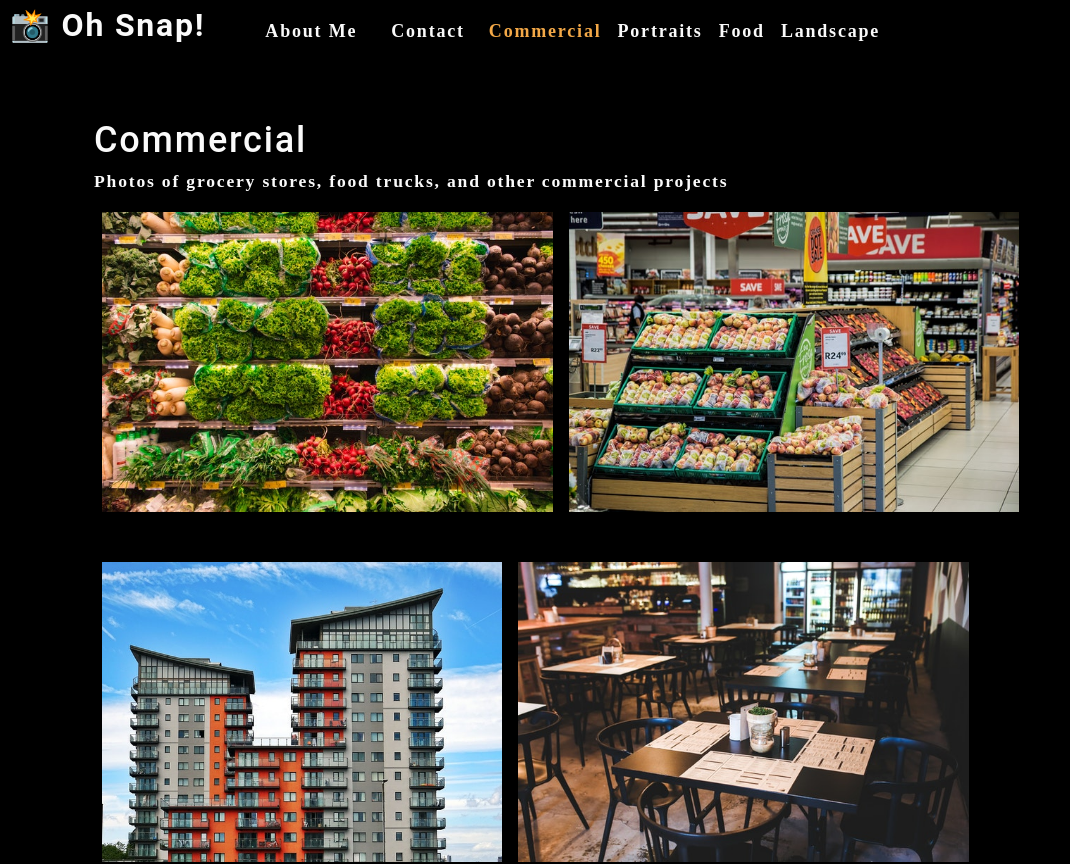
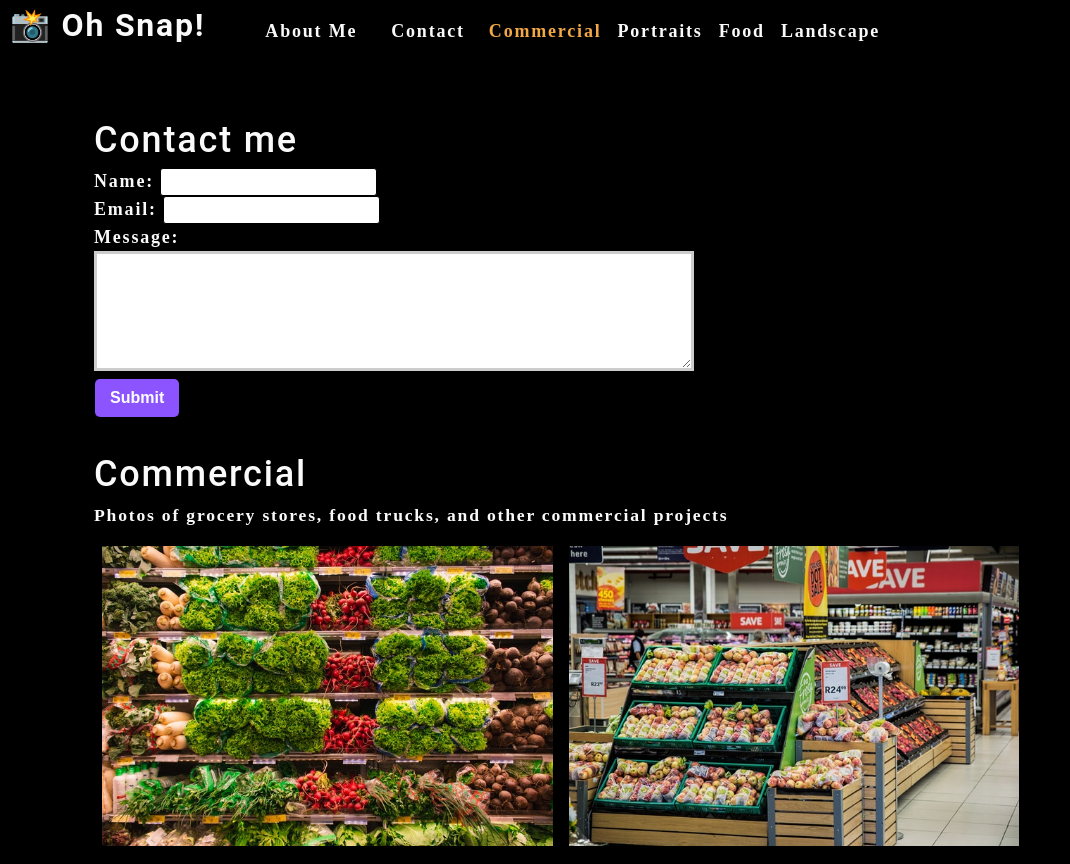
Before and after one commit to limichael97/photo-port, a React (Create React App) app: page / in a window 1280 px wide. Shown: the top 864 px of the page, without its empty margins (0-1070 px from the left). Built offline with nearby package versions, Linux system fonts and the light colour scheme.

Commit message:
control state of form

```diff
--- a/src/App.js
+++ b/src/App.js
@@ -2,6 +2,7 @@
 import About from './components/About';
 import Nav from './components/Nav';
 import Gallery from "./components/Gallery";
+import ContactForm from './components/Contact';
 
 
 function App() {
@@ -25,6 +26,7 @@
         currentCategory={currentCategory}
       ></Nav>
       <main>
+        <ContactForm></ContactForm>
         <Gallery currentCategory={currentCategory}></Gallery>
         <About></About>
       </main>
--- a/src/components/Contact/index.js
+++ b/src/components/Contact/index.js
@@ -1,28 +1,40 @@
-import React from "react";
+import React, { useState } from 'react';
 
 function ContactForm() {
+
+    const [formState, setFormState] = useState({name: '', email: '', message: ''});
+
+    const { name, email, message } = formState;
+
+    function handleChange(e) {
+        setFormState({...formState, [e.target.name]: e.target.value})
+    }
+
+    function handleSubmit(e) {
+        e.preventDefault();
+        console.log(formState)
+    }
 
     // JSX
     return (
         <section>
           <h1>Contact me</h1>
-          <form id="contact-form">
+          <form id="contact-form" onSubmit={handleSubmit}>
               <div>
                   <label htmlFor ="name"> Name: </label>
-                  <input type = "text" name ="name" />
+                  <input type = "text" defaultValue={name} onChange={handleChange} name ="name" />
               </div>
 
               <div>
                   <label htmlFor ="email"> Email: </label>
-                  <input type = "text" name ="name" />
+                  <input type = "email" defaultValue={email} onChange={handleChange} name ="email" />
               </div>
 
               <div>
                   <label htmlFor ="message"> Message: </label>
-                  <input type = "message" rows = "5" />
+                  <textarea name = "message" defaultValue={message} onChange={handleChange} rows = "5" />
               </div>
               <button type= "submit"> Submit </button>
-
           </form>
         </section>
     )
```
